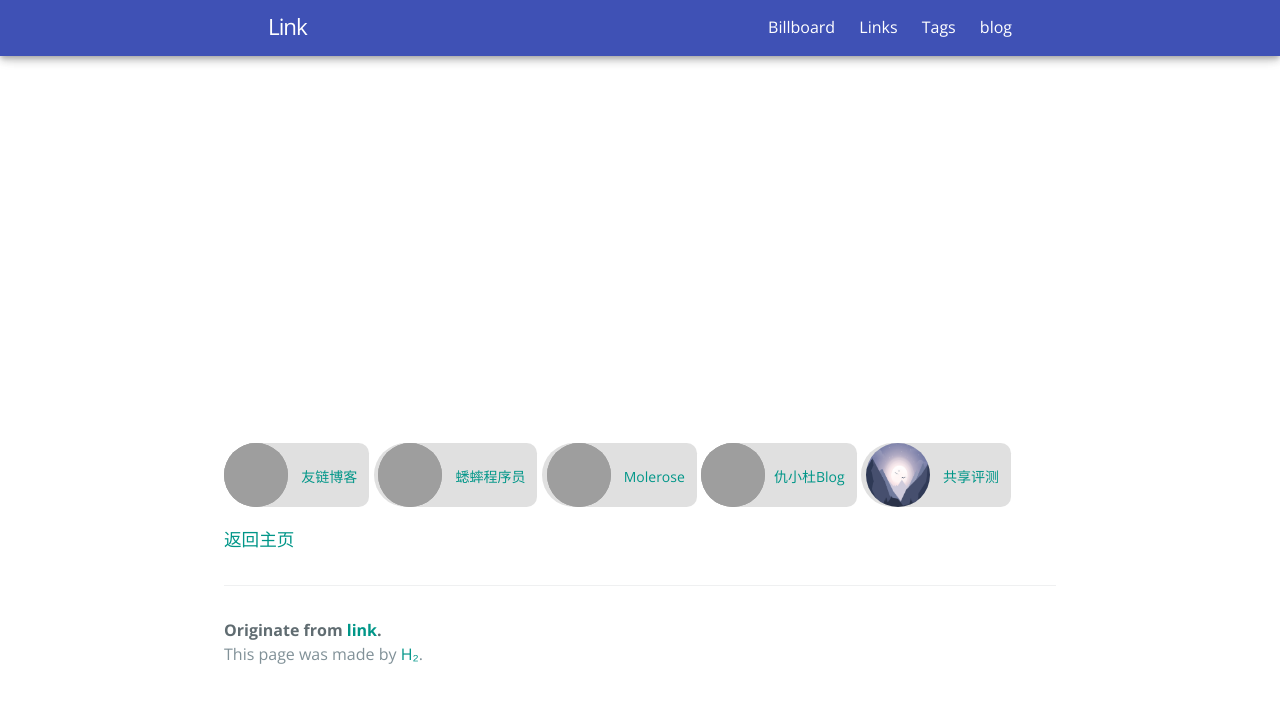
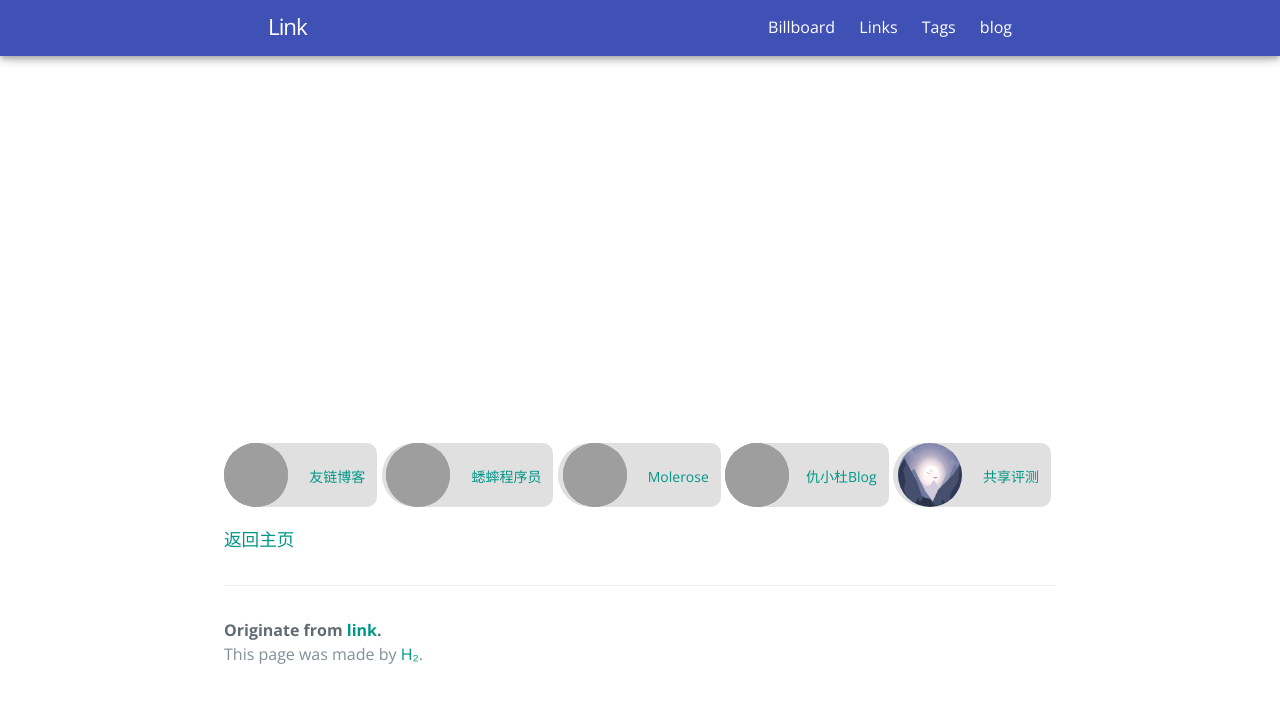
Before and after one commit to link9596/qwq, a Jekyll site: the page built from about.md, in a window 1280 px wide. Shown: the top 703 px of the page. Built offline with Jekyll 4.4.1, drawn with Linux system fonts in a browser that asks for light colours; comment, search, counter and statistics services are not loaded; grey boxes are pictures that could not be loaded.

Commit message:
Update _layout.scss

```diff
--- a/_sass/blog/_layout.scss
+++ b/_sass/blog/_layout.scss
@@ -210,7 +210,7 @@
   display: inline-block;
   width: 64px;
   height: 64px;
-  margin-right: -8px;
+  /*margin-right: -8px;*/
   overflow: hidden;
   font-size: 18px;
   line-height: 32px;
```
